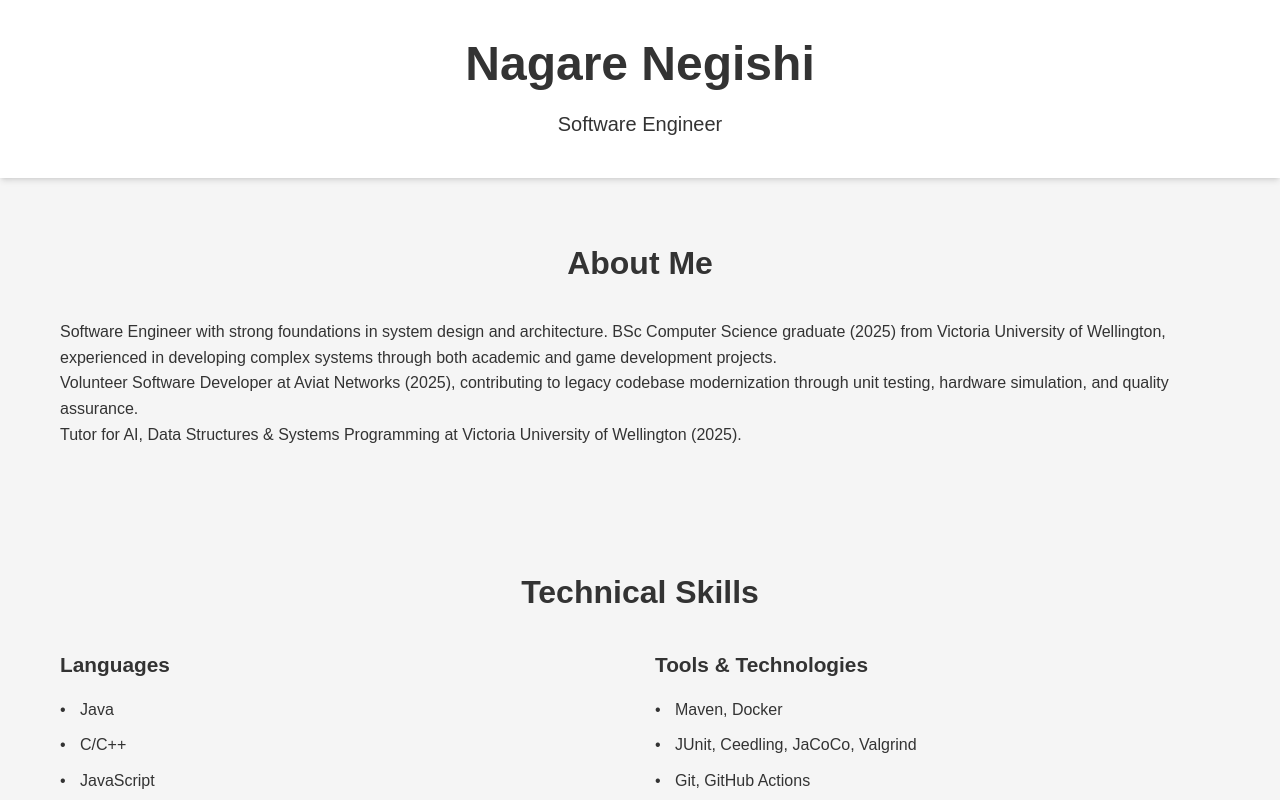
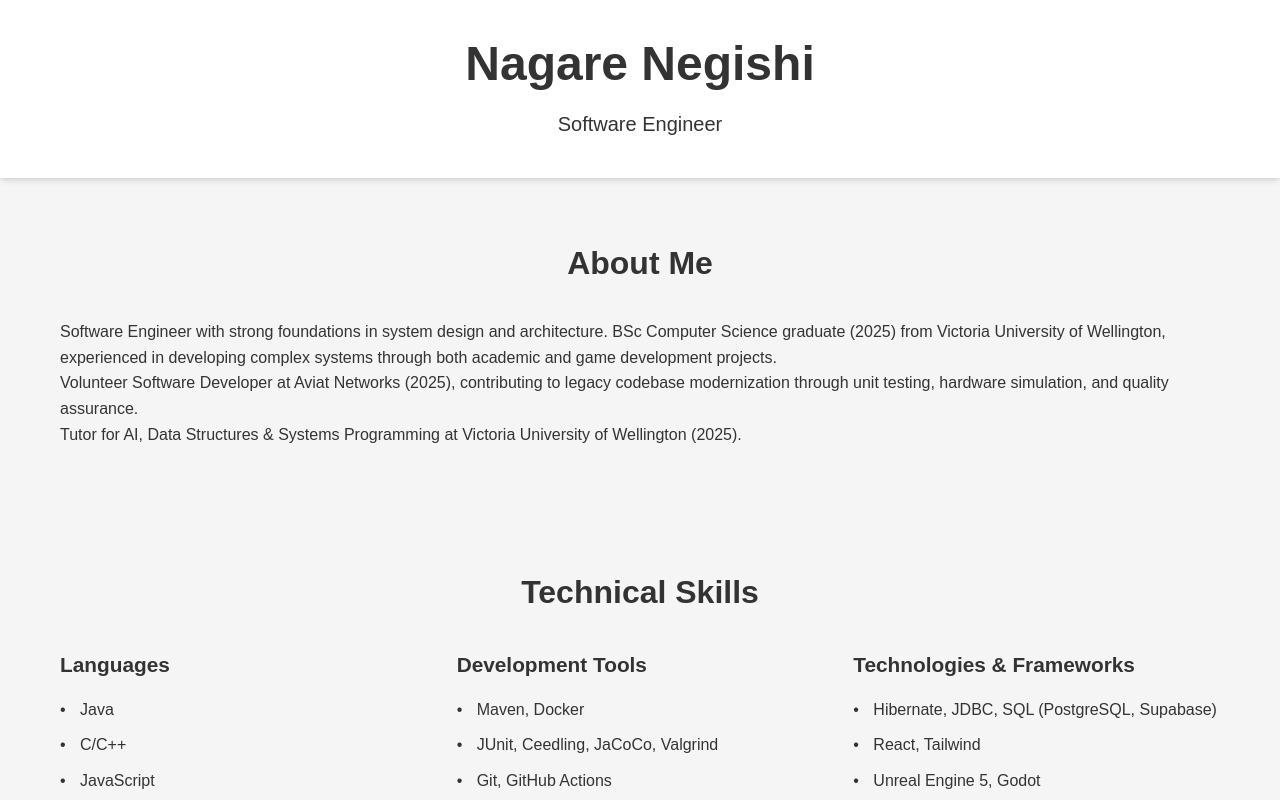
Before and after one commit to NagareNegishi/NagareNegishi.github.io, a React (Vite) app: page / in a window 1280 px wide. Shown: the top 800 px of the page. Built offline with nearby package versions, Linux system fonts and the light colour scheme.

Commit message:
format skills

```diff
--- a/src/data/skills.js
+++ b/src/data/skills.js
@@ -10,11 +10,16 @@ export const skills = [
     ]
     },
     {
-    category: "Tools & Technologies",
+    category: "Development Tools",
     items: [
         "Maven, Docker",
         "JUnit, Ceedling, JaCoCo, Valgrind",
         "Git, GitHub Actions",
+    ]
+    },
+    {
+    category: "Technologies & Frameworks",
+    items: [
         "Hibernate, JDBC, SQL (PostgreSQL, Supabase)",
         "React, Tailwind",
         "Unreal Engine 5, Godot",
```
